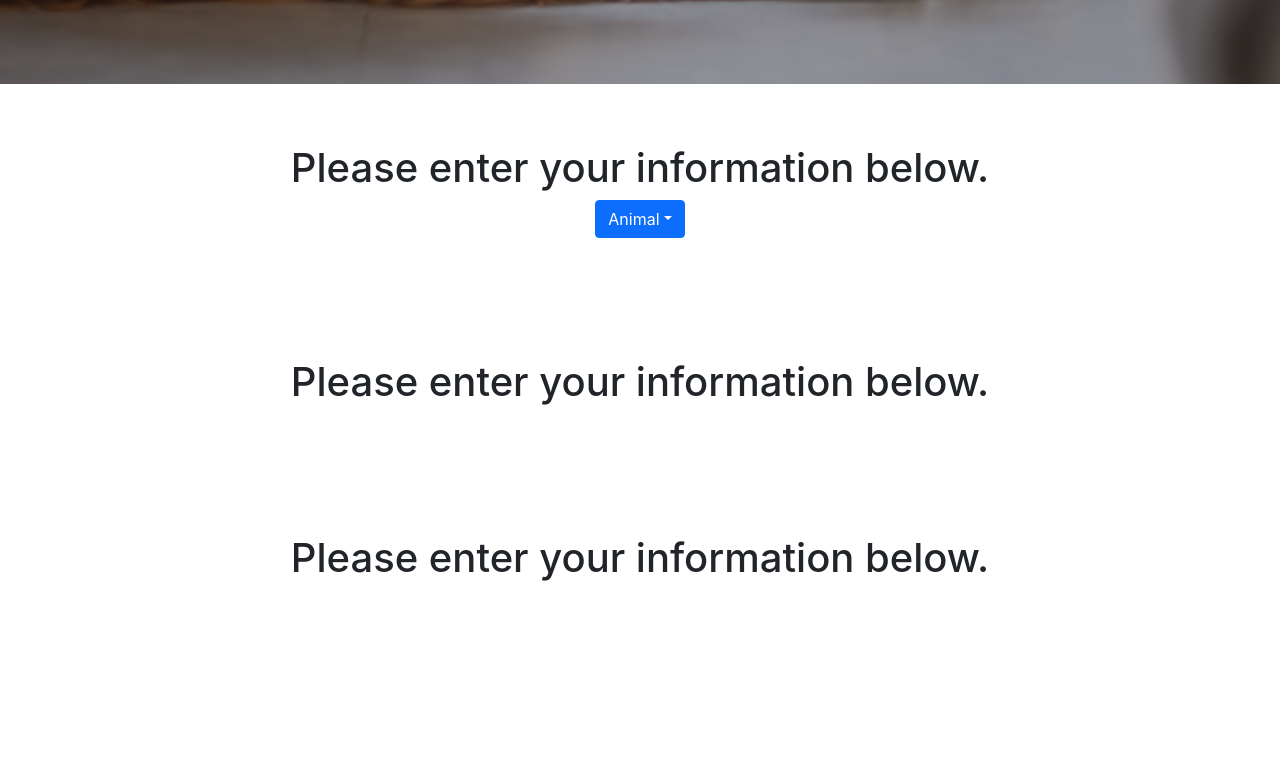
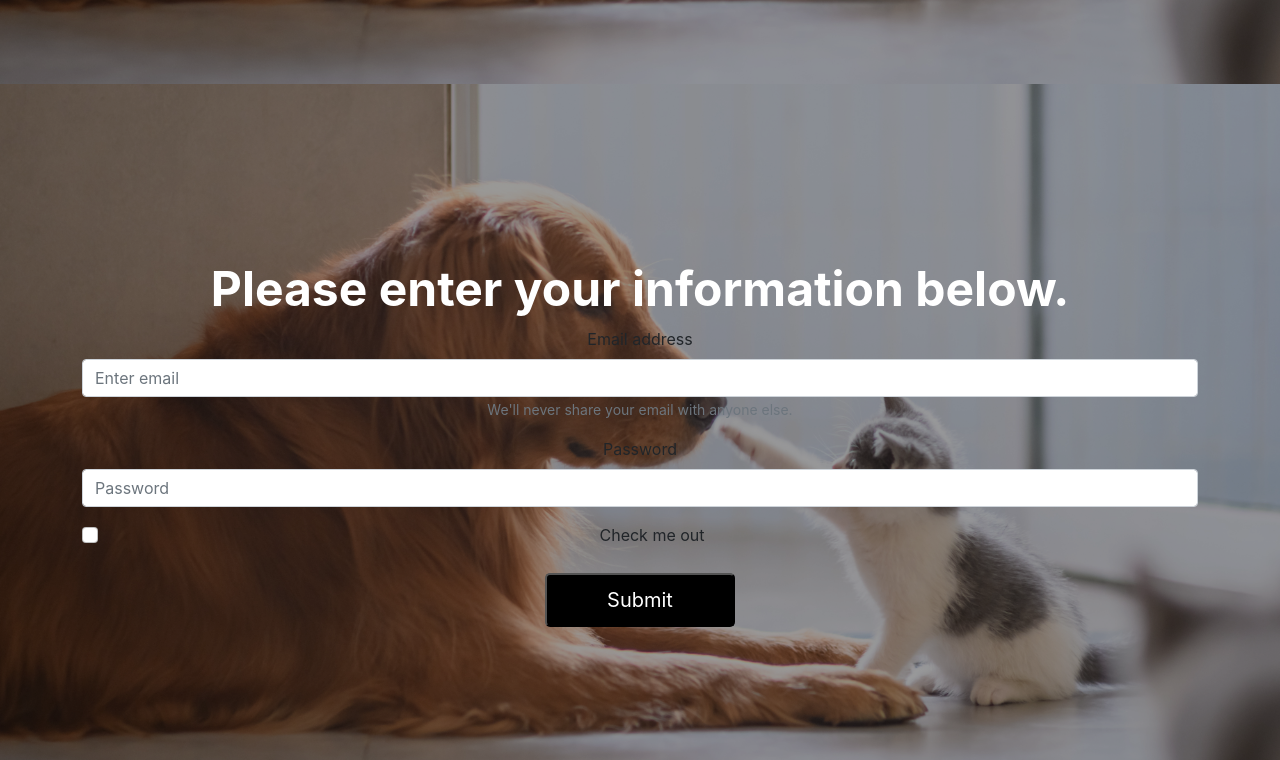
Before and after one commit to hungry5656/HackDavis2022, a React (Create React App) app in the folder hd2022/: page / in a window 1280 px wide. Shown: the part 740-1500 px from the top of the page. Before the commit the page ends 1390 px from the top, so only its background shows below. Built offline with nearby package versions, Linux system fonts and the light colour scheme.

Commit message:
app.js updates

```diff
--- a/hd2022/src/App.js
+++ b/hd2022/src/App.js
@@ -1,6 +1,6 @@
 import './App.css';
 import styled from 'styled-components';
-import { Dropdown } from 'react-bootstrap';
+import { Dropdown, Form } from 'react-bootstrap';
 import { useState } from 'react';
 
 function App() {
@@ -25,7 +25,34 @@
           </div>
         </section>
 
-      <section id="animalChoice" class="d-flex flex-column justify-content-center align-items-center">
+        <div id= "animalDetails"></div>
+        <section id="hero" class="d-flex flex-column justify-content-center align-items-center">
+          <div class="container text-center text-md-left" data-aos="fade-up">
+            <h1>Please enter your information below.</h1>
+            <Form>
+              <Form.Group className="mb-3" controlId="formBasicEmail">
+                <Form.Label>Email address</Form.Label>
+                <Form.Control type="email" placeholder="Enter email" />
+                <Form.Text>
+                  We'll never share your email with anyone else.
+                </Form.Text>
+              </Form.Group>
+
+              <Form.Group className="mb-3" controlId="formBasicPassword">
+                <Form.Label>Password</Form.Label>
+                <Form.Control type="password" placeholder="Password" />
+              </Form.Group>
+              <Form.Group className="mb-3" controlId="formBasicCheckbox">
+                <Form.Check type="checkbox" label="Check me out" />
+              </Form.Group>
+              <Button variant="primary" type="submit">
+                Submit
+              </Button>
+            </Form>
+          </div>
+        </section>
+
+        <section id="hero" class="d-flex flex-column justify-content-center align-items-center">
           <div class="container text-center text-md-left" data-aos="fade-up">
             <h1>Please enter your information below.</h1>
             <Dropdown>
@@ -37,20 +64,6 @@
             </Dropdown>
           </div>
         </section>
-
-      <section id="dogSection" class="d-flex flex-column justify-content-center align-items-center">
-        <div class="container text-center text-md-left" data-aos="fade-up">
-          <h1>Please enter your information below.</h1>
-
-        </div>
-      </section>
-
-      <section id="catSection" class="d-flex flex-column justify-content-center align-items-center">
-        <div class="container text-center text-md-left" data-aos="fade-up">
-          <h1>Please enter your information below.</h1>
-
-        </div>
-      </section>
     </div>
   );
 }
```
Lines whose indentation alone changed are shown as unchanged.
